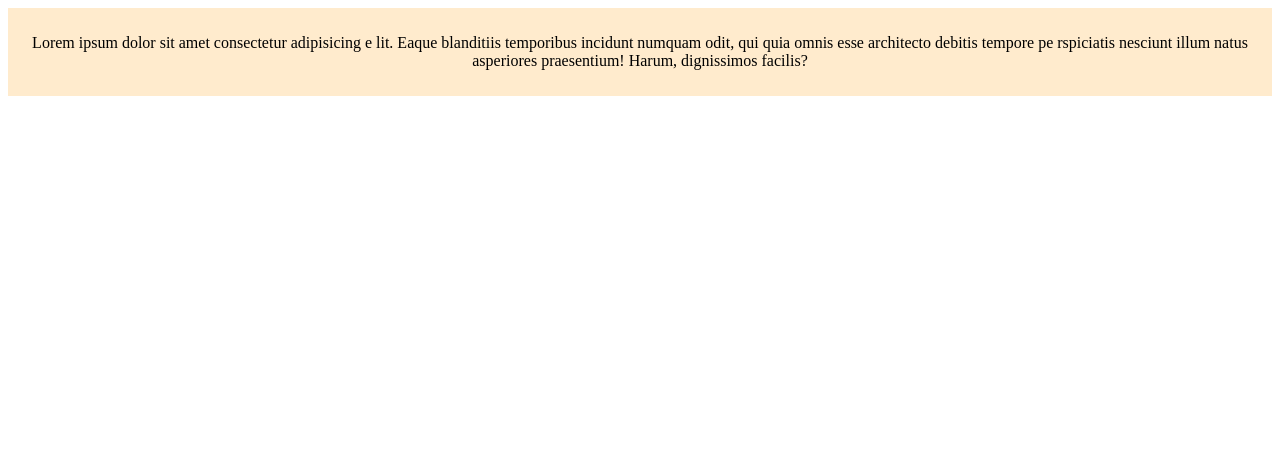
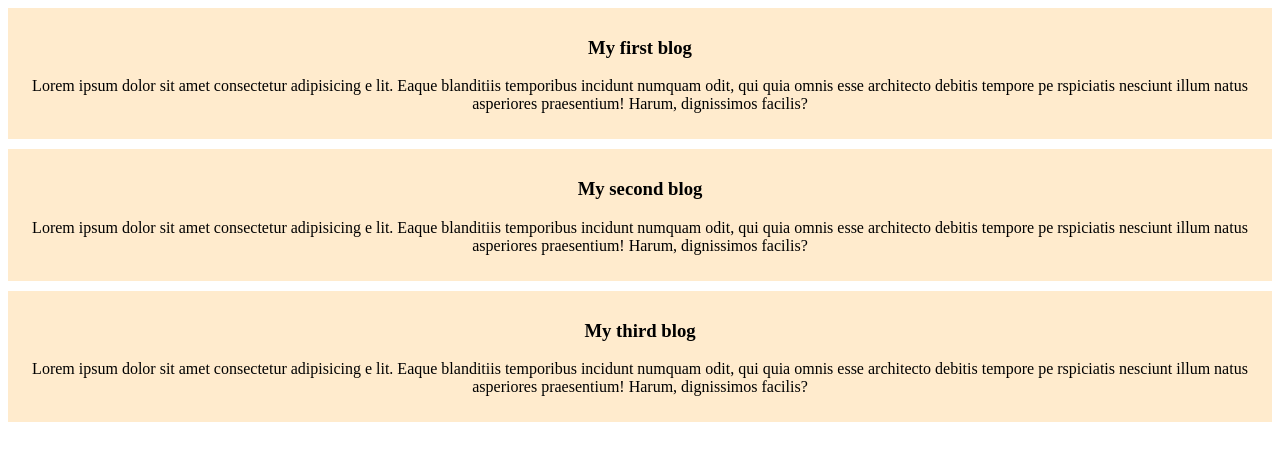
Before and after one commit to akil-git/my-new-website, a plain HTML site: page index.html in a window 1280 px wide. Drawn offline with Linux system fonts and the light colour scheme.

Commit message:
added the second and third blog

```diff
--- a/index.html
+++ b/index.html
@@ -8,6 +8,29 @@
 </head>
 <body>
     <div class="container">
+        <h3>My first blog</h3>
+        <p>
+            Lorem ipsum dolor sit
+            amet consectetur adipisicing e
+            lit. Eaque blanditiis temporibus
+            incidunt numquam odit, qui quia omnis
+             esse architecto debitis tempore pe
+             rspiciatis nesciunt illum natus asperiores praesentium! Harum, dignissimos facilis?
+        </p>
+    </div>
+    <div class="container">
+        <h3>My second blog</h3>
+        <p>
+            Lorem ipsum dolor sit
+            amet consectetur adipisicing e
+            lit. Eaque blanditiis temporibus
+            incidunt numquam odit, qui quia omnis
+             esse architecto debitis tempore pe
+             rspiciatis nesciunt illum natus asperiores praesentium! Harum, dignissimos facilis?
+        </p>
+    </div>
+    <div class="container">
+        <h3>My third blog</h3>
         <p>
             Lorem ipsum dolor sit
             amet consectetur adipisicing e
--- a/style.css
+++ b/style.css
@@ -4,4 +4,5 @@
     position: relative;
     margin: auto;
     text-align: center;
+    margin-bottom: 10px;
 }
```
